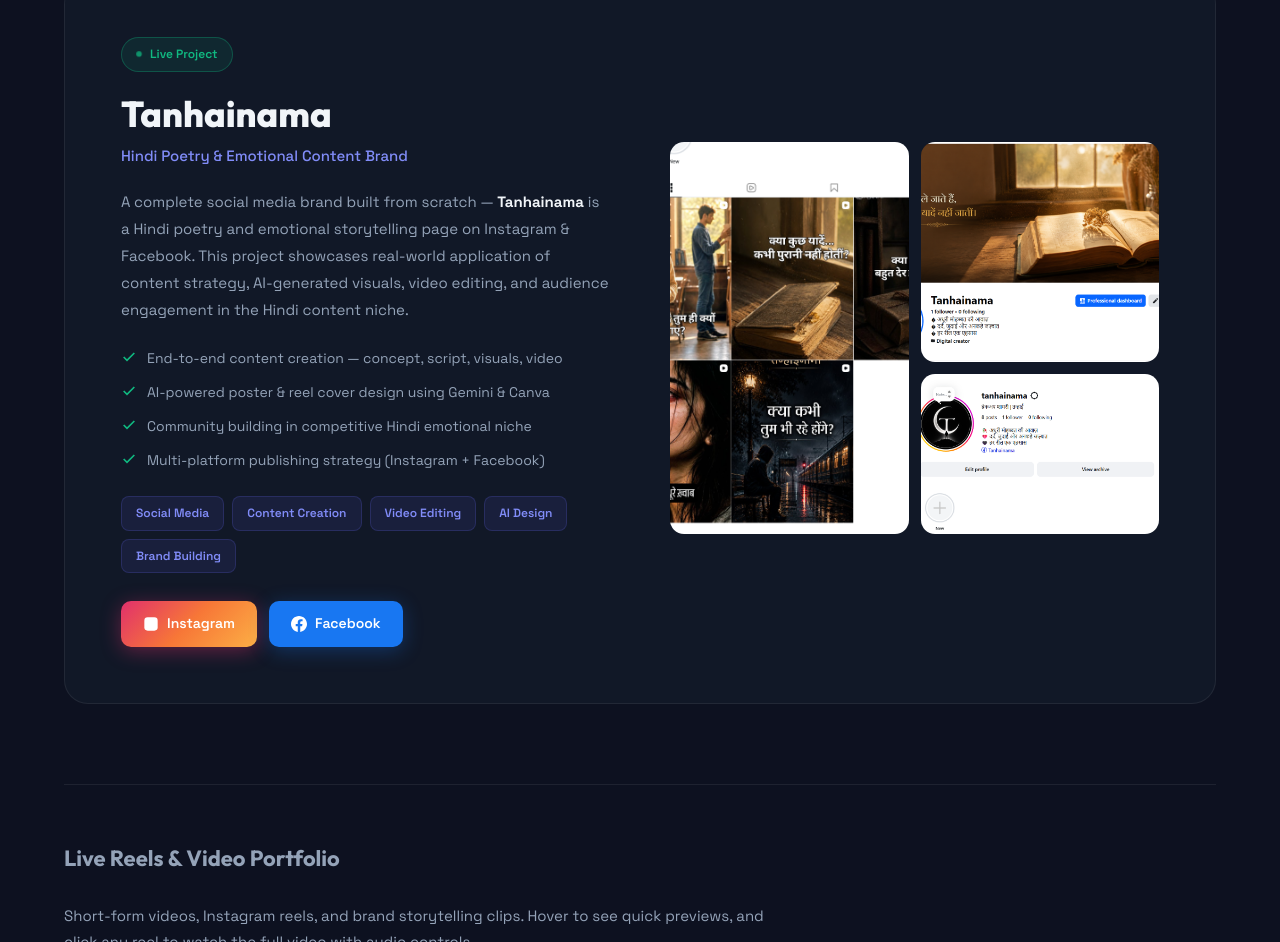
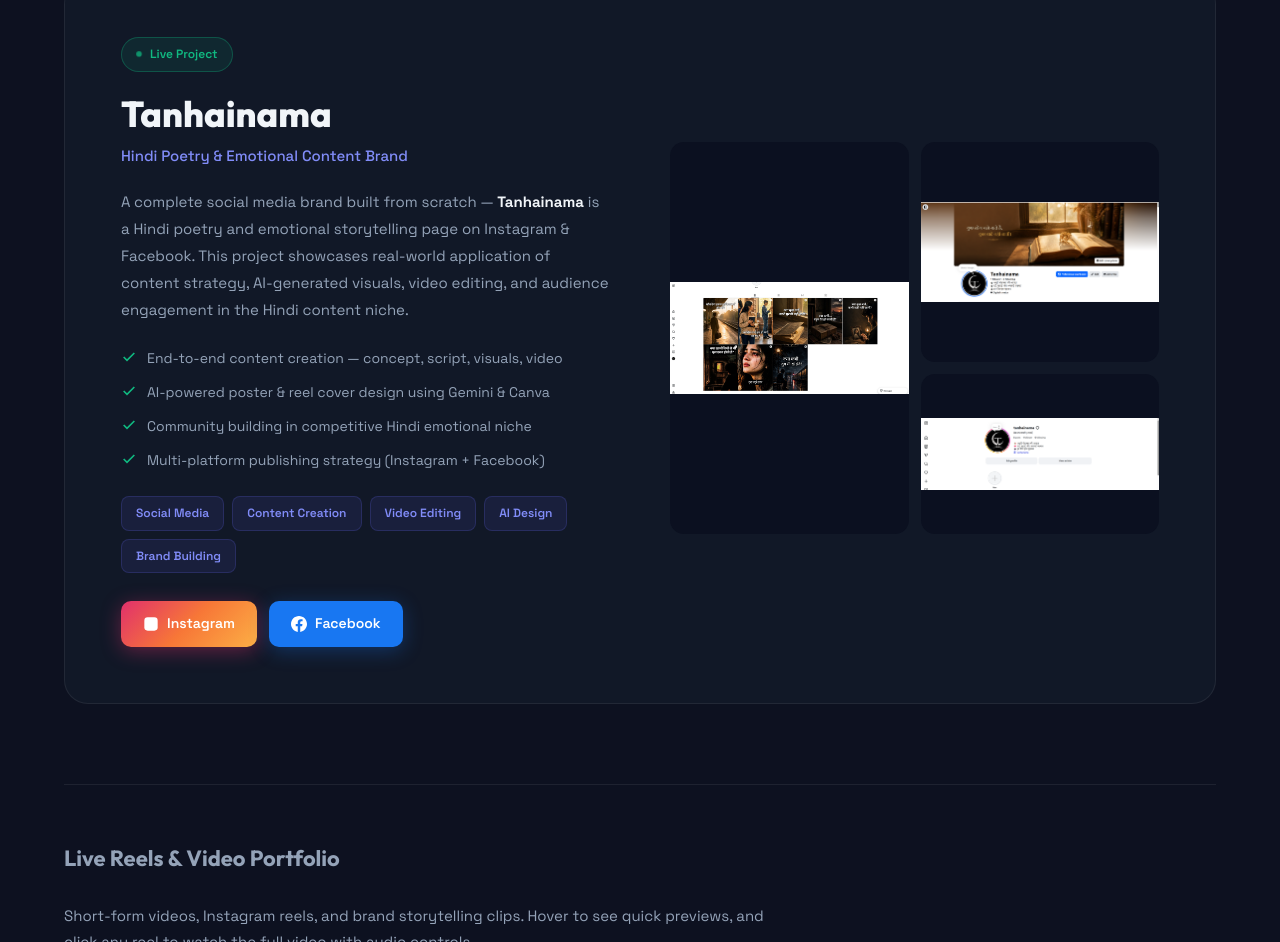
Before and after one commit to abhishektiwari1585-del/abhishek-tiwari-portfolio, a website: page index.html in a window 1280 px wide. Shown: the part 3311-4253 px from the top of the page. Drawn offline with Linux system fonts and the light colour scheme.

Commit message:
Update style.css

```diff
--- a/style.css
+++ b/style.css
@@ -982,7 +982,8 @@ ul { list-style: none; }
 
 .gallery-item img {
   width: 100%; height: 100%;
-  object-fit: cover;
+  object-fit: contain;
+background: #0b1020;
   transition: transform 0.5s ease;
 }
 
```
